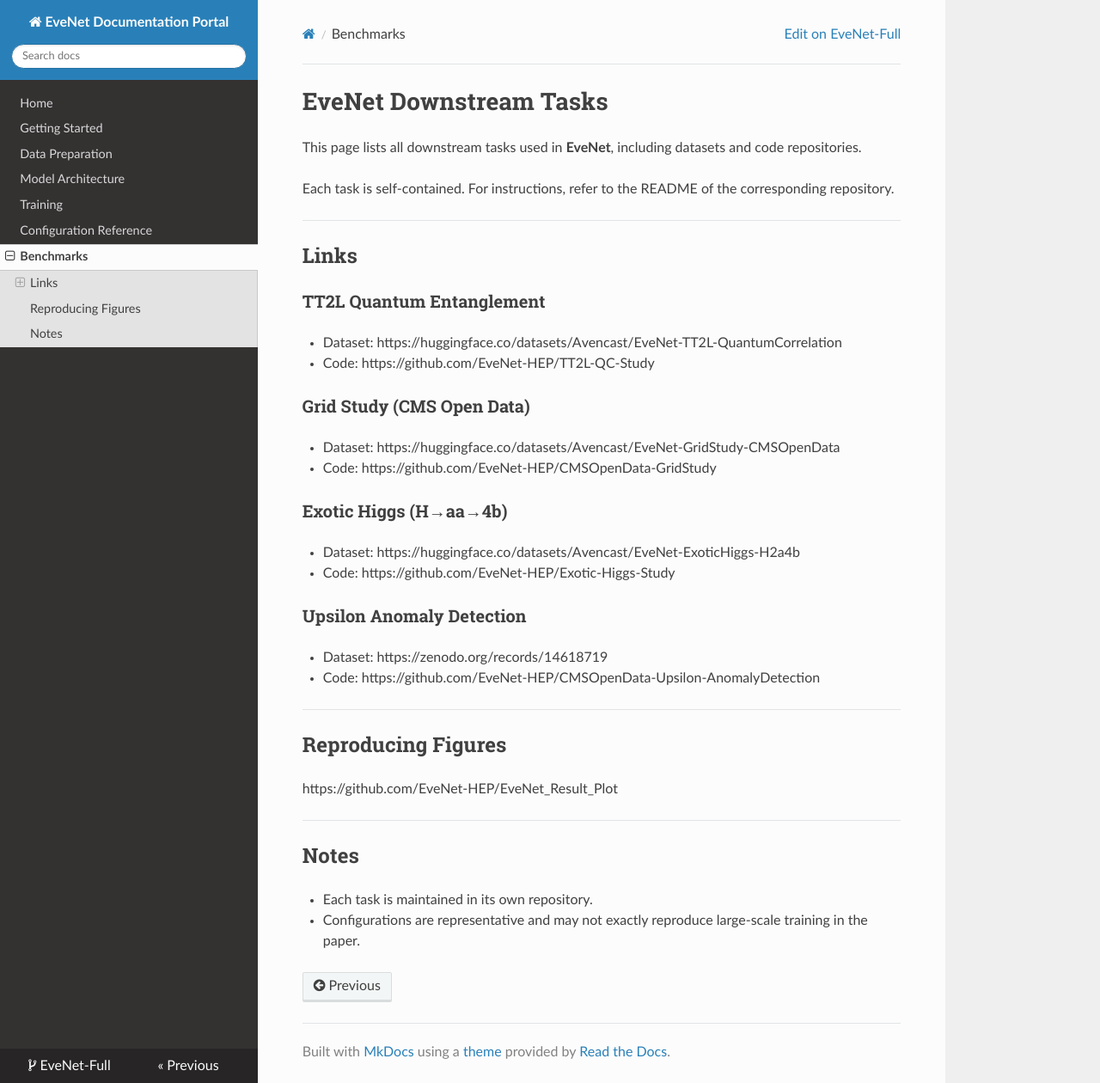
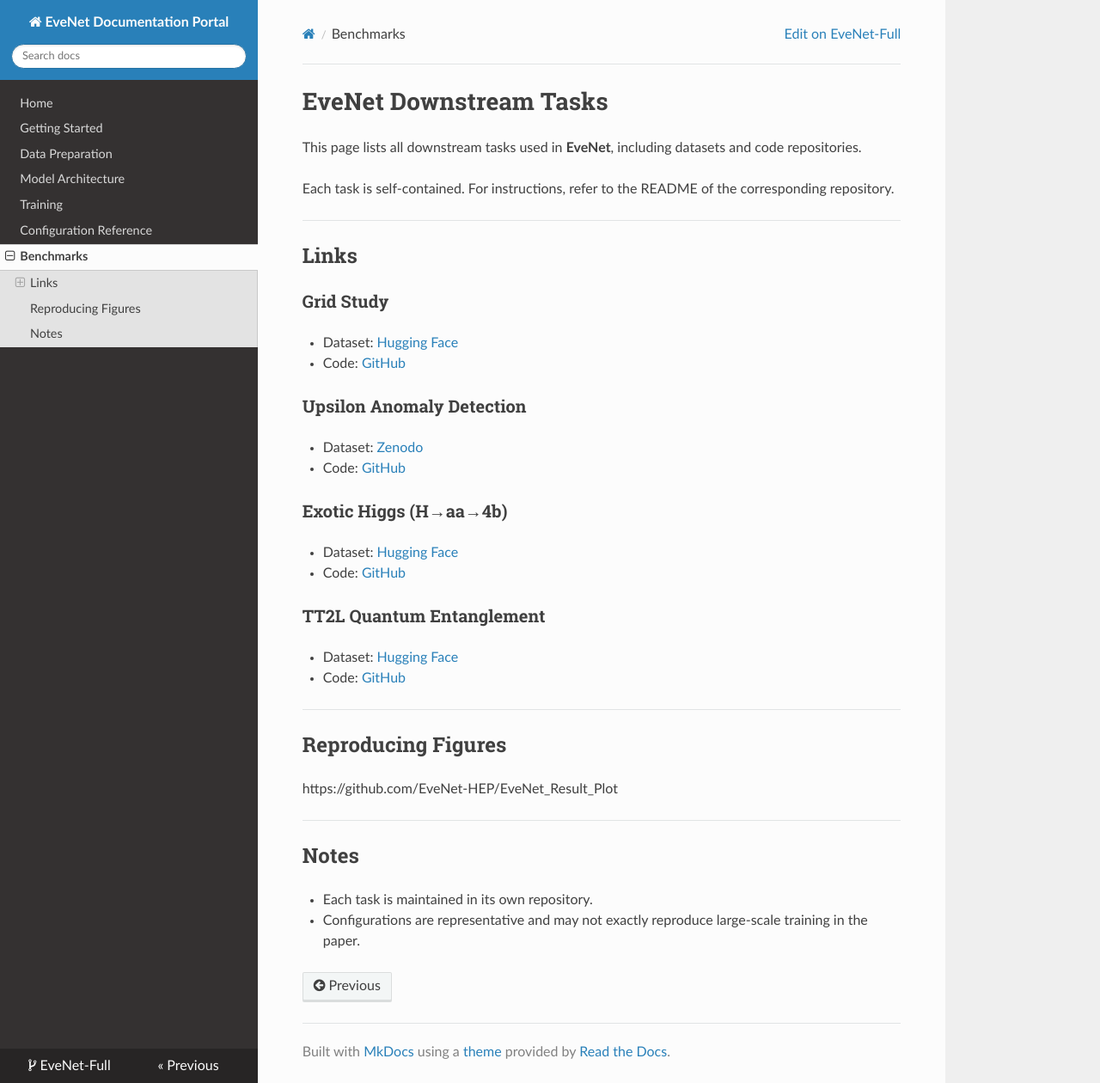
Before and after one commit to EveNet-HEP/EveNet-Full, an MkDocs documentation site: the page built from docs/benchmarks.md, in a window 1280 px wide and 1260 px high. Shown: the whole window at 86% size. Built offline with MkDocs 1.6.1, drawn with Linux system fonts in a browser that asks for light colours; nearby versions of some CDN libraries.

Commit message:
ready for review

```diff
--- a/docs/benchmarks.md
+++ b/docs/benchmarks.md
@@ -9,21 +9,21 @@ Each task is self-contained. For instructions, refer to the README of the corres
 
 ## Links
 
-### TT2L Quantum Entanglement
-- Dataset: https://huggingface.co/datasets/Avencast/EveNet-TT2L-QuantumCorrelation
-- Code: https://github.com/EveNet-HEP/TT2L-QC-Study
+### Grid Study
+- Dataset: [Hugging Face](https://huggingface.co/datasets/Avencast/EveNet-GridStudy-CMSOpenData)
+- Code: [GitHub](https://github.com/EveNet-HEP/CMSOpenData-GridStudy)
 
-### Grid Study (CMS Open Data)
-- Dataset: https://huggingface.co/datasets/Avencast/EveNet-GridStudy-CMSOpenData
-- Code: https://github.com/EveNet-HEP/CMSOpenData-GridStudy
+### Upsilon Anomaly Detection
+- Dataset: [Zenodo](https://zenodo.org/records/14618719)
+- Code: [GitHub](https://github.com/EveNet-HEP/CMSOpenData-Upsilon-AnomalyDetection)
 
 ### Exotic Higgs (H→aa→4b)
-- Dataset: https://huggingface.co/datasets/Avencast/EveNet-ExoticHiggs-H2a4b
-- Code: https://github.com/EveNet-HEP/Exotic-Higgs-Study
+- Dataset: [Hugging Face](https://huggingface.co/datasets/Avencast/EveNet-ExoticHiggs-H2a4b)
+- Code: [GitHub](https://github.com/EveNet-HEP/Exotic-Higgs-Study)
 
-### Upsilon Anomaly Detection
-- Dataset: https://zenodo.org/records/14618719
-- Code: https://github.com/EveNet-HEP/CMSOpenData-Upsilon-AnomalyDetection
+### TT2L Quantum Entanglement
+- Dataset: [Hugging Face](https://huggingface.co/datasets/Avencast/EveNet-TT2L-QuantumCorrelation)
+- Code: [GitHub](https://github.com/EveNet-HEP/TT2L-QC-Study)
 
 ---
 
```
